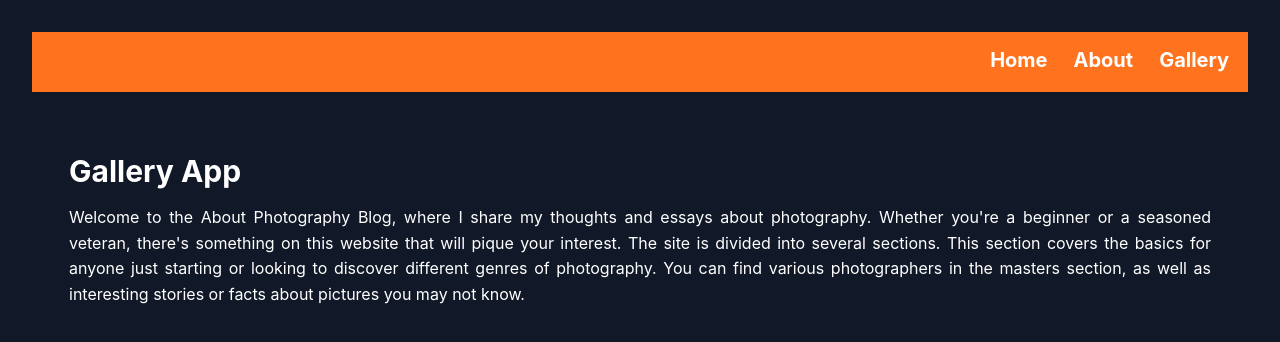
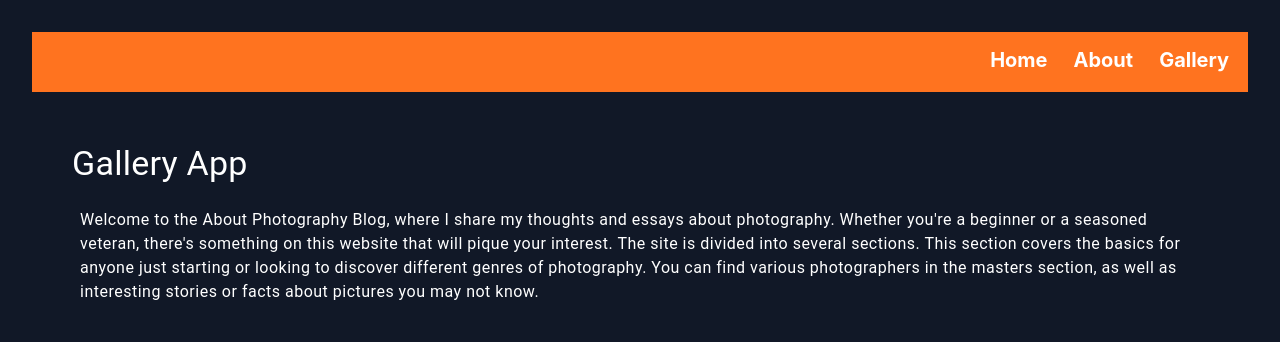
Before and after one commit to AkshayaShaji731/Gallery-App, a Vue app: page / in a window 1280 px wide. Shown: the top 342 px of the page. Built offline with nearby package versions, Linux system fonts and the light colour scheme.

Commit message:
home style updated using vuetify

```diff
--- a/src/pages/HomePage.vue
+++ b/src/pages/HomePage.vue
@@ -1,7 +1,7 @@
 <template>
-  <section class="home-container">
-    <h2 class="home-heading">Gallery App</h2>
-    <p class="home-content">
+  <section class="pl-8 pr-8 pt-11 pb-11">
+    <h2 class="pa-2  text-white text-h4">Gallery App</h2>
+    <p class="pa-4 text-white text-body-1 ">
       Welcome to the About Photography Blog, where I share my thoughts and
       essays about photography. Whether you're a beginner or a seasoned veteran,
       there's something on this website that will pique your interest. The site
@@ -15,24 +15,4 @@
 
 <script ></script>
 
-<style scoped>
-.home-container {
-  padding: 50px 32px;
-  text-align: justify;
-}
-
-.home-heading,
-.home-content {
-  color: white;
-  padding: 5px;
-}
-
-.home-heading {
-  position: relative;
-  font-size: 30px;
-}
-
-.home-content {
-  font-size: 16px;
-}
-</style>
+<style scoped></style>
```
